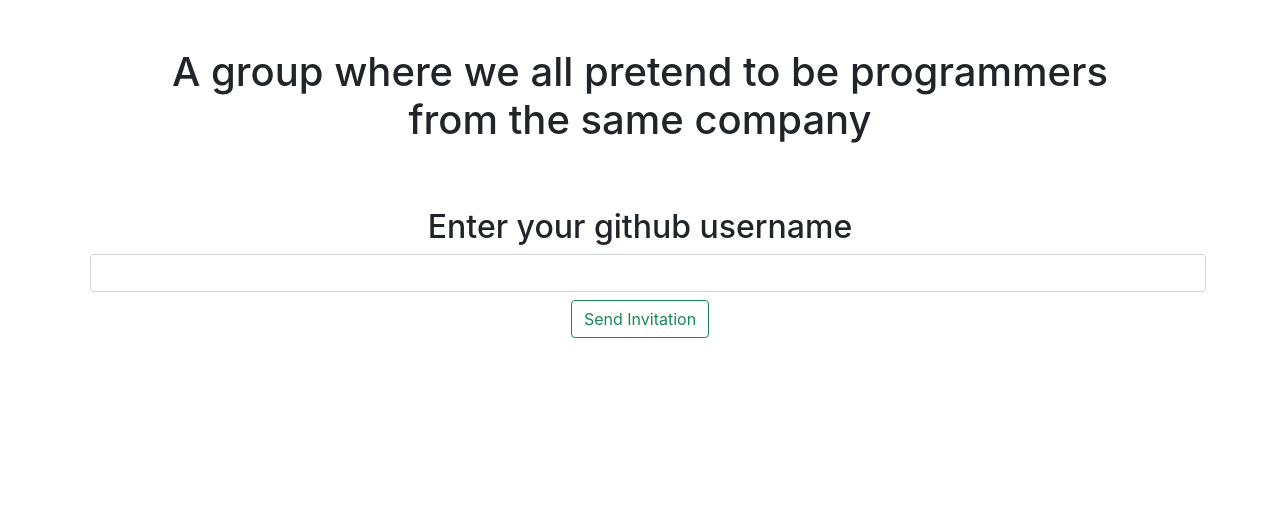
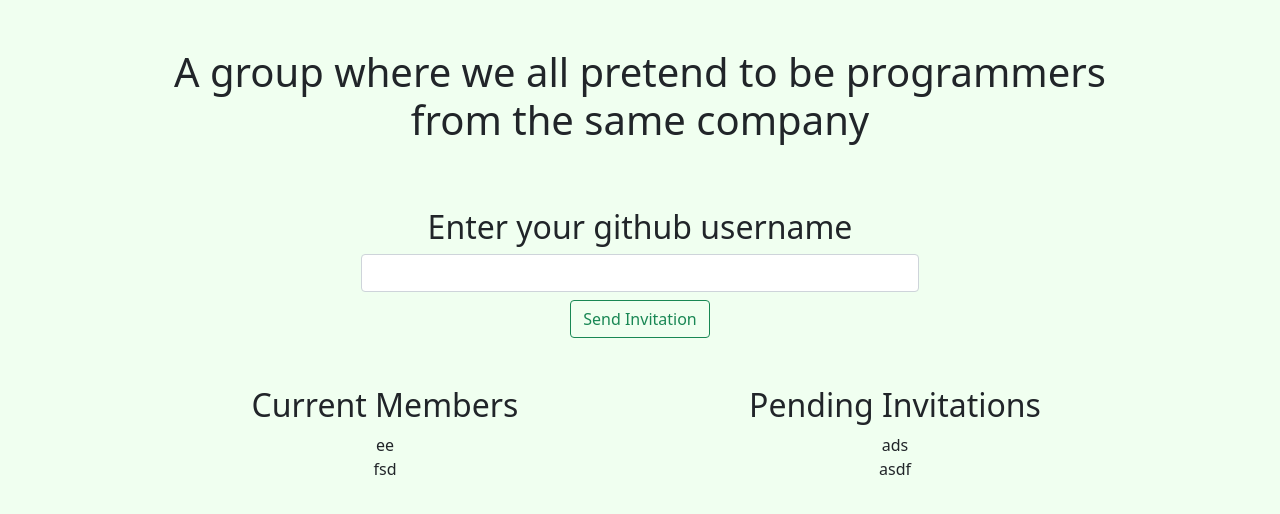
Before and after one commit to programmers-from-the-same-company/company-website, a React (Create React App) app: page / in a window 1280 px wide. Shown: the top 514 px of the page. Built offline with nearby package versions, Linux system fonts and the light colour scheme.

Commit message:
added invitation framework, waiting on api

```diff
--- a/src/App/App.tsx
+++ b/src/App/App.tsx
@@ -1,6 +1,6 @@
 import React from 'react';
 import Home from '../Home/Home';
-
+import "../index.css";
 
 function App() {
   return (<Home/>);
--- a/src/Home/Home.tsx
+++ b/src/Home/Home.tsx
@@ -10,9 +10,9 @@ function Home() {
            from the same company
         </h1>
       </header>
-      <body className="row align-self-center">
+      <div className="row align-self-center">
           <UsernameInput/>
-      </body>
+      </div>
     </div>
   );
 }
--- a/src/Home/UsernameInput.tsx
+++ b/src/Home/UsernameInput.tsx
@@ -1,6 +1,27 @@
-import React from 'react';
+import React, { useEffect, useState } from 'react';
 
 function UsernameInput() {
+    const [username, setUsername] = useState("");
+    const [apiResponse, setApiResponse] = useState("");
+    const [currentMembers, setCurrentMembers] = useState(["ee", "fsd"]);
+    const [pendingMembers, setPendingMembers] = useState(["ads","asdf"]);
+
+    const sendInvitation = async () => {
+        // Call our api to send invitation to user.
+        // Set api response
+    }
+
+    const makeListItem = (member: string) => {
+        return <li>{member}</li>;
+    }
+
+    // OnMount
+    useEffect(() => {
+        // Call api to get current members and set set state
+        // Call api to get pending invitation and set state
+        // Would be nice to sort by time stamp if not too hard
+        },[]);
+
     return (
         <div className="container">
             <h2 className="text-center m-2">
@@ -9,14 +30,33 @@ function UsernameInput() {
             <form className="text-center">
                 <input
                     type="text"
-                    className="form-control m-2"
+                    value={username}
+                    onChange={(e) => setUsername(e.target.value)}
+                    className="form-control m-2 w-50 text-center mx-auto"
                 />
                 <button
+                    onClick={(e) => sendInvitation()}
                     className="btn btn-outline-success"
                 >
                     Send Invitation
                 </button>
             </form>
+            <div className="row m-5">
+                <div className="col text-center">
+                    <h2>Current Members</h2>
+                    <ul className="list-unstyled">
+                        {currentMembers.map(makeListItem)}
+                    </ul>
+                </div>
+                <div className="col text-center">
+                    <h2>Pending Invitations</h2>
+                    <ul className="list-unstyled">
+                        {pendingMembers.map(makeListItem)}
+                    </ul>
+                </div>
+
+
+            </div>
         </div>
     );
 }
--- a/src/index.css
+++ b/src/index.css
@@ -1,13 +1,3 @@
-body {
-  margin: 0;
-  font-family: -apple-system, BlinkMacSystemFont, 'Segoe UI', 'Roboto', 'Oxygen',
-    'Ubuntu', 'Cantarell', 'Fira Sans', 'Droid Sans', 'Helvetica Neue',
-    sans-serif;
-  -webkit-font-smoothing: antialiased;
-  -moz-osx-font-smoothing: grayscale;
+* {
+  background-color: honeydew;
 }
-
-code {
-  font-family: source-code-pro, Menlo, Monaco, Consolas, 'Courier New',
-    monospace;
-}
--- a/src/index.tsx
+++ b/src/index.tsx
@@ -7,7 +7,7 @@ import reportWebVitals from './reportWebVitals';
 
 ReactDOM.render(
   <React.StrictMode>
-    <App />
+    <App/>
   </React.StrictMode>,
   document.getElementById('root')
 );
```
Also changed, not shown: 1 other file (tests, documents, lock files or other folders).
